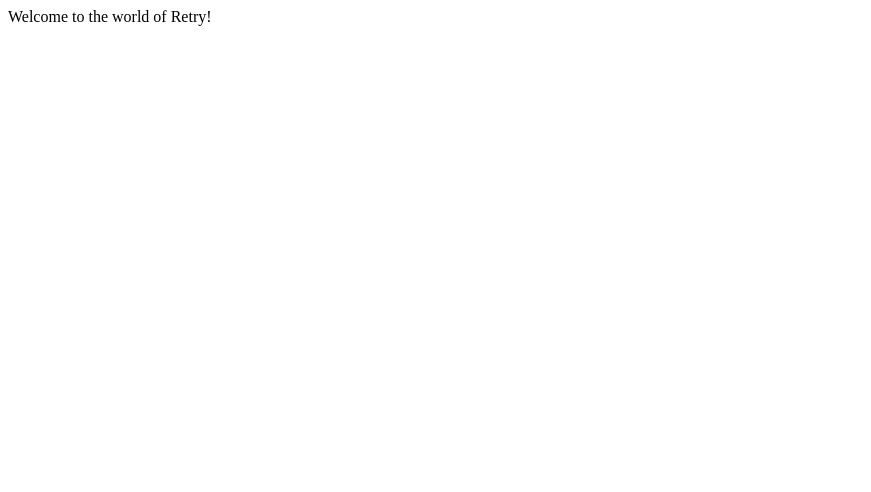
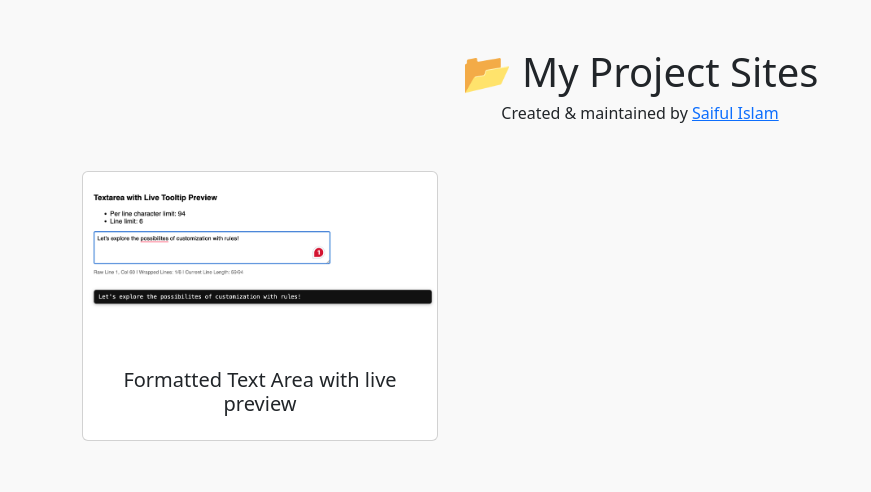
Before and after one commit to saifulislamconnect/saifulislamconnect.github.io, a plain HTML site: page index.html in a window 1280 px wide. Shown: the whole page, without its empty margins (0-871 px from the left). Drawn offline with nearby package versions, Linux system fonts and the light colour scheme.

Commit message:
Added text area r&d project preview backlink

```diff
--- a/index.html
+++ b/index.html
@@ -1,11 +1,75 @@
-<!doctype html>
+<!DOCTYPE html>
 <html lang="en">
 <head>
     <meta charset="UTF-8">
+    <title>My GitHub Pages Sites</title>
     <meta name="viewport" content="width=device-width, initial-scale=1">
-    <title>Document</title>
+
+    <!-- Bootstrap 5 -->
+    <link href="https://cdn.jsdelivr.net/npm/bootstrap@5.3.3/dist/css/bootstrap.min.css" rel="stylesheet">
+
+    <style>
+        body {
+            background: #f9f9f9;
+        }
+        .site-card {
+            transition: transform 0.2s ease, box-shadow 0.2s ease;
+            cursor: pointer;
+        }
+        .site-card:hover {
+            transform: translateY(-5px);
+            box-shadow: 0 8px 16px rgba(0,0,0,0.15);
+        }
+        .site-img {
+            height: 180px;
+            object-fit: cover;
+            border-top-left-radius: .5rem;
+            border-top-right-radius: .5rem;
+        }
+    </style>
 </head>
 <body>
-Welcome to the world of Retry!
+
+<div class="container py-5">
+    <h1 class="text-center">📂 My Project Sites</h1>
+    <h6 class="mb-5 text-center">Created & maintained by <a href="https://github.com/saifulislamconnect">Saiful Islam</a></h6>
+
+    <div id="site-list" class="row g-4">
+        <!-- JS will inject cards here -->
+    </div>
+</div>
+
+<script>
+    // 👉 Your sites array: just add more here
+    const sites = [
+        {
+            title: "Formatted Text Area with live preview",
+            url: "https://saifulislamconnect.github.io/rich-input-formatting/",
+            img: "assets/images/textarea-rnd.png?text=Project+1+Preview"
+        }
+    ];
+
+    const container = document.getElementById("site-list");
+
+    sites.forEach(site => {
+        const card = `
+        <div class="col-md-4 col-sm-6">
+          <a href="${site.url}" target="_blank" class="text-decoration-none text-dark">
+            <div class="card site-card h-100">
+              <img src="${site.img}" class="site-img w-100" alt="${site.title}">
+              <div class="card-body">
+                <h5 class="card-title text-center">${site.title}</h5>
+              </div>
+            </div>
+          </a>
+        </div>
+      `;
+        container.innerHTML += card;
+    });
+</script>
+
+<!-- Bootstrap JS -->
+<script src="https://cdn.jsdelivr.net/npm/bootstrap@5.3.3/dist/js/bootstrap.bundle.min.js"></script>
+
 </body>
 </html>
```
Also changed, not shown: assets/images/textarea-rnd.png (added), 1 other file.
